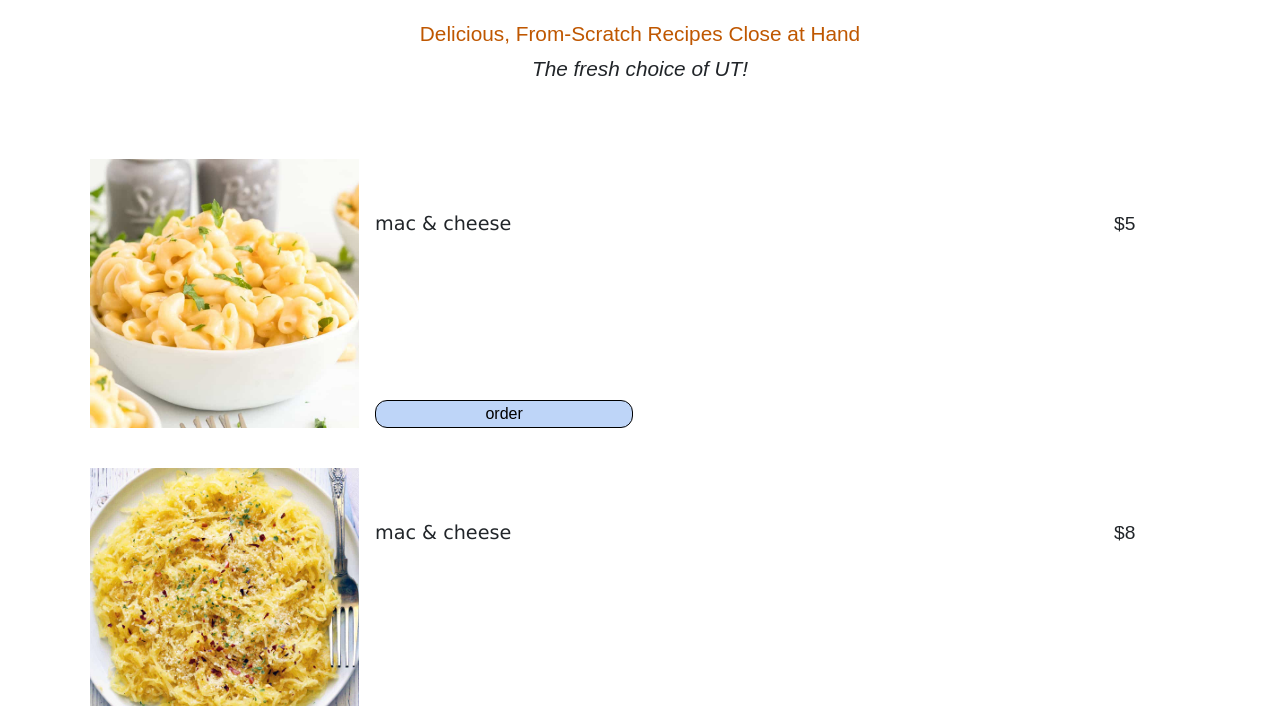
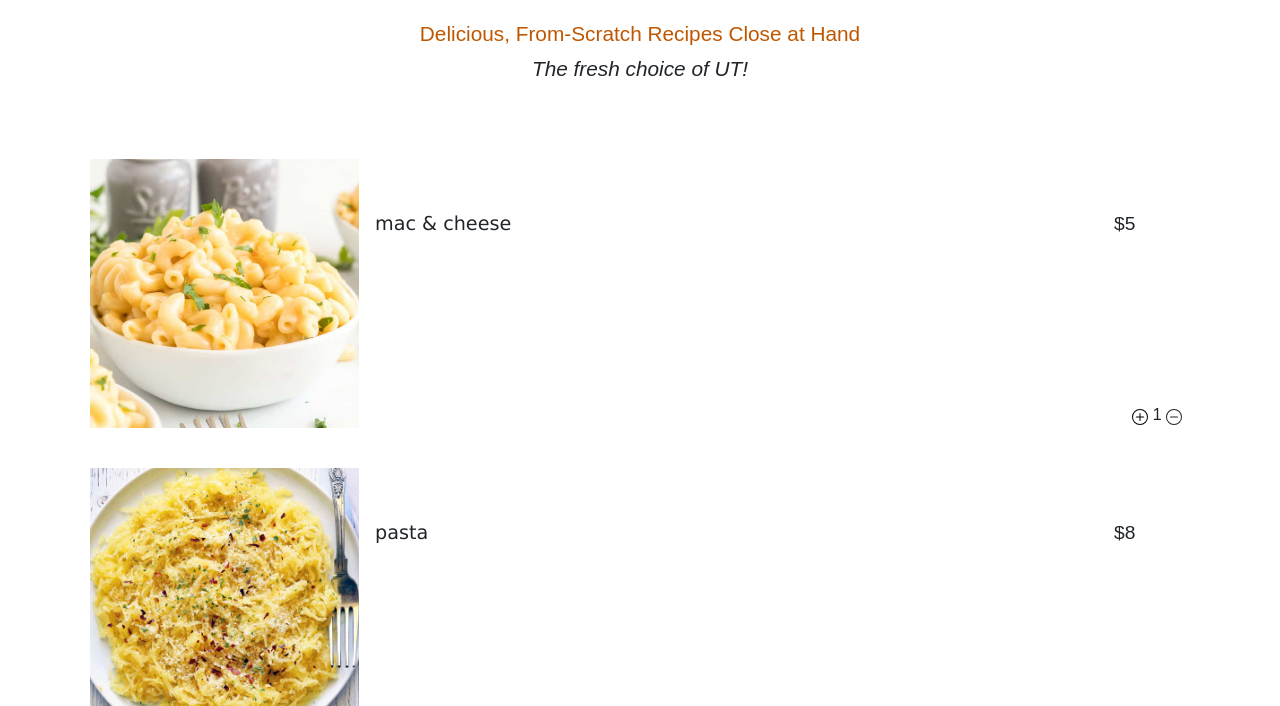
Before and after one commit to jpark-h/cs378-p2, a plain HTML site: page index.html in a window 1280 px wide. Shown: the part 62-768 px from the top of the page. Drawn offline with nearby package versions, Linux system fonts and the light colour scheme.

Commit message:
added basic buttons for now

```diff
--- a/index.html
+++ b/index.html
@@ -40,8 +40,19 @@
             <div class="col-2 price p-0">$5</div>
           </div>
           <div class="row h-50 align-items-end pb-1">
-            <div class="col text-start">
-              <button class="orderbutton">order</button>
+            <div class="col text-end">
+              <button class="adjustbutton"><svg xmlns="http://www.w3.org/2000/svg" width="16" height="16"
+                  fill="currentColor" class="bi bi-plus-circle" viewBox="0 0 16 16">
+                  <path d="M8 15A7 7 0 1 1 8 1a7 7 0 0 1 0 14zm0 1A8 8 0 1 0 8 0a8 8 0 0 0 0 16z" />
+                  <path
+                    d="M8 4a.5.5 0 0 1 .5.5v3h3a.5.5 0 0 1 0 1h-3v3a.5.5 0 0 1-1 0v-3h-3a.5.5 0 0 1 0-1h3v-3A.5.5 0 0 1 8 4z" />
+                </svg></button>
+              <span class="test"> 1 </span>
+              <button class="adjustbutton"></button><svg xmlns="http://www.w3.org/2000/svg" width="16" height="16"
+                fill="currentColor" class="bi bi-dash-circle" viewBox="0 0 16 16">
+                <path d="M8 15A7 7 0 1 1 8 1a7 7 0 0 1 0 14zm0 1A8 8 0 1 0 8 0a8 8 0 0 0 0 16z" />
+                <path d="M4 8a.5.5 0 0 1 .5-.5h7a.5.5 0 0 1 0 1h-7A.5.5 0 0 1 4 8z" />
+              </svg></i></button>
             </div>
           </div>
         </div>
@@ -53,7 +64,7 @@
         </div>
         <div class="col-9">
           <div class="row h-50">
-            <div class="col-10 menulabel">mac & cheese</div>
+            <div class="col-10 menulabel">pasta</div>
             <div class="col-2 price p-0">$8</div>
           </div>
           <div class="row h-50 align-items-end pb-1">
@@ -98,6 +109,7 @@
         </div>
       </div>
     </div>
+    <!-- <script src="script.js"></script> -->
 </body>
 
 </html>
--- /dev/null
+++ b/script.js
@@ -0,0 +1,2 @@
+alert('hello world');
+let number = 7
--- a/style.css
+++ b/style.css
@@ -43,3 +43,11 @@ body {
   border-radius: 12px;
   width: 32%;
 }
+.adjustbutton {
+  background-color:#ffffff;
+  border: 0px;
+  padding: 0;
+}
+.test {
+  padding-top: .15em;
+}
```
